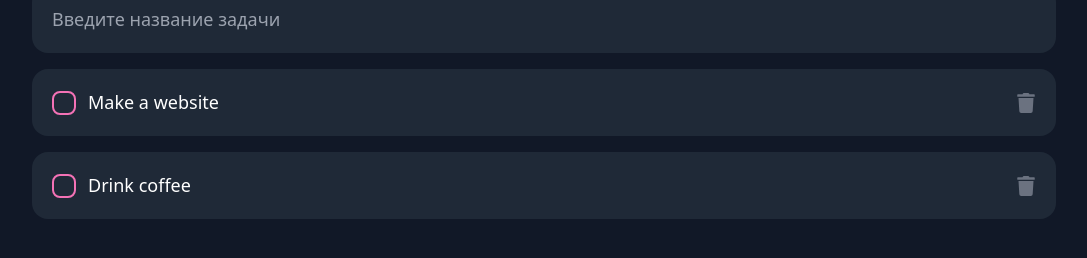
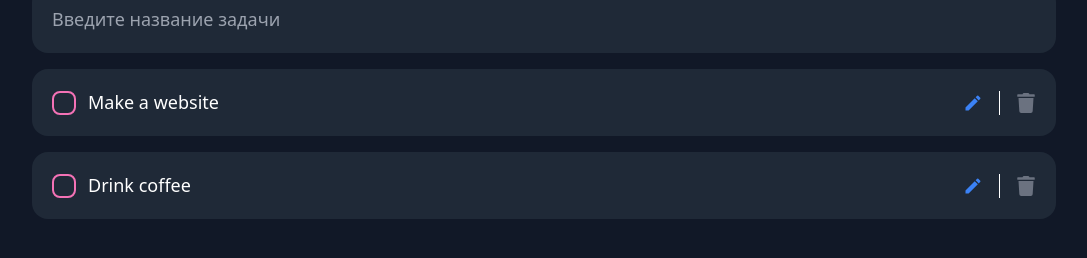
Before and after one commit to Mag1sstr/todo-react, a React (Vite) app: page / in a window 1280 px wide. Shown: the part 126-384 px from the top of the page, without its empty margins (96-1183 px from the left). Built offline with nearby package versions, Linux system fonts and the light colour scheme.

Commit message:
add edit todo title

```diff
--- a/src/components/screens/Home.jsx
+++ b/src/components/screens/Home.jsx
@@ -6,11 +6,13 @@ const data = [
     _id: 1,
     title: "Make a website",
     isCompleted: false,
+    click: false,
   },
   {
     _id: 2,
     title: "Drink coffee",
     isCompleted: false,
+    click: false,
   },
 ];
 
@@ -24,9 +26,10 @@ export default function Home() {
     setTodos(copy);
   }
   const removeTodo = (id) => setTodos([...todos].filter((t) => t._id !== id));
+  console.log(todos);
 
   return (
-    <div className=" text-white w-4/5 mx-auto">
+    <div className=" text-white  w-4/5 mx-auto">
       <h1 className="text-2xl font-bold text-center mb-10">Todo app</h1>
       <input
         style={{ color: "white" }}
@@ -36,9 +39,10 @@ export default function Home() {
           if (e.key == "Enter") {
             let newData = [...todos];
             let newObj = {
-              _id: new Date(),
+              _id: Math.random(),
               title: inputValue,
               isCompleted: false,
+              click: false,
             };
             newData.unshift(newObj);
             setTodos(newData);
@@ -49,10 +53,15 @@ export default function Home() {
         type="text"
         placeholder="Введите название задачи"
       />
-      {todos.map((todo) => (
+      {todos.map((todo, index) => (
         <TodoItem
           key={todo._id}
           todo={todo}
+          click={todo.click}
+          todos={todos}
+          setTodos={setTodos}
+          index={index}
+          title={todo.title}
           changeTodo={changeTodo}
           removeTodo={removeTodo}
         />
--- a/src/components/screens/item/TodoItem.jsx
+++ b/src/components/screens/item/TodoItem.jsx
@@ -1,9 +1,53 @@
+import { useState } from "react";
 import Check from "./Check";
 import { FaTrash } from "react-icons/fa";
+import { TiTickOutline } from "react-icons/ti";
+import { MdEdit } from "react-icons/md";
 
-export default function TodoItem({ todo, changeTodo, removeTodo }) {
+export default function TodoItem({
+  todo,
+  changeTodo,
+  removeTodo,
+  todos,
+  index,
+  setTodos,
+  click,
+  title,
+}) {
+  const [edit, setEdit] = useState(title);
   return (
     <div className="flex items-center justify-between gap-3 mb-4 rounded-2xl bg-gray-800 p-5 w-full">
+      {click ? (
+        <div className="flex items-center gap-4">
+          <input
+            className="text-white bg-slate-600 py-2 px-4 rounded-lg outline-none"
+            onClick={(e) => {
+              e.stopPropagation();
+            }}
+            onKeyDown={(e) => {
+              if (e.key == "Enter") {
+                let copy = [...todos];
+                copy[index].title = edit;
+                copy[index].click = !copy[index].click;
+                setTodos(copy);
+              }
+            }}
+            value={edit}
+            onChange={(e) => setEdit(e.target.value)}
+            type="text"
+          />
+          <TiTickOutline
+            onClick={() => {
+              let copy = [...todos];
+              copy[index].title = edit;
+              copy[index].click = !copy[index].click;
+              setTodos(copy);
+            }}
+            className="bg-pink-400 rounded-lg cursor-pointer"
+            size={28}
+          />
+        </div>
+      ) : (
         <button
           onClick={() => {
             changeTodo(todo._id);
@@ -11,13 +55,28 @@ export default function TodoItem({ todo, changeTodo, removeTodo }) {
           className="flex items-center gap-3"
         >
           <Check isCompleted={todo.isCompleted} />
-        <span className={todo.isCompleted ? "line-through" : ""}>
+          <span className={todo.isCompleted ? "line-through text-red-400" : ""}>
             {todo.title}
           </span>
         </button>
-      <button onClick={() => removeTodo(todo._id)}>
-        <FaTrash size={20} className="text-gray-500 hover:text-red-500" />
-      </button>
+      )}
+      <div className="flex items-center gap-4">
+        <MdEdit
+          size={20}
+          className="text-blue-500 cursor-pointer"
+          onClick={() => {
+            let copy = [...todos];
+            copy[index].click = !copy[index].click;
+            setTodos(copy);
+          }}
+        />
+        <div className="w-[1px] h-6 bg-white"></div>
+        <FaTrash
+          onClick={() => removeTodo(todo._id)}
+          size={20}
+          className="text-gray-500 hover:text-red-500"
+        />
+      </div>
     </div>
   );
 }
--- a/src/index.css
+++ b/src/index.css
@@ -1,20 +1,7 @@
 @tailwind base;
 @tailwind components;
 @tailwind utilities;
-/* :root {
-  font-family: Inter, system-ui, Avenir, Helvetica, Arial, sans-serif;
-  line-height: 1.5;
-  font-weight: 400;
-
-  color-scheme: light dark;
-  color: rgba(255, 255, 255, 0.87);
-  background-color: #242424;
-
-  font-synthesis: none;
-  text-rendering: optimizeLegibility;
-  -webkit-font-smoothing: antialiased;
-  -moz-osx-font-smoothing: grayscale;
-} */
 body {
+  background-color: rgb(17 24 39);
   font-size: 18px;
 }
```
Lines whose indentation alone changed are shown as unchanged.
